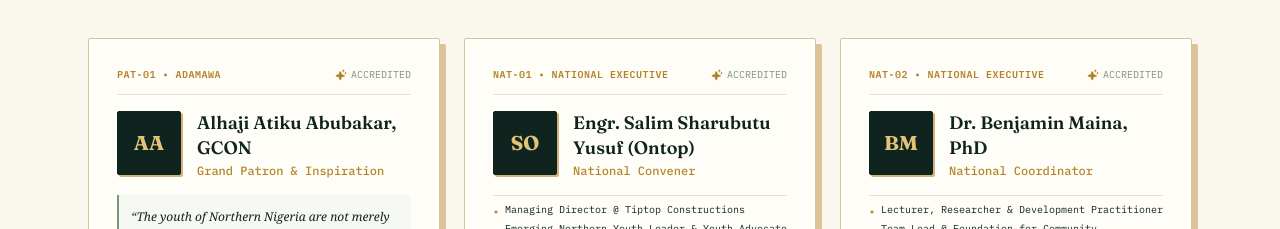
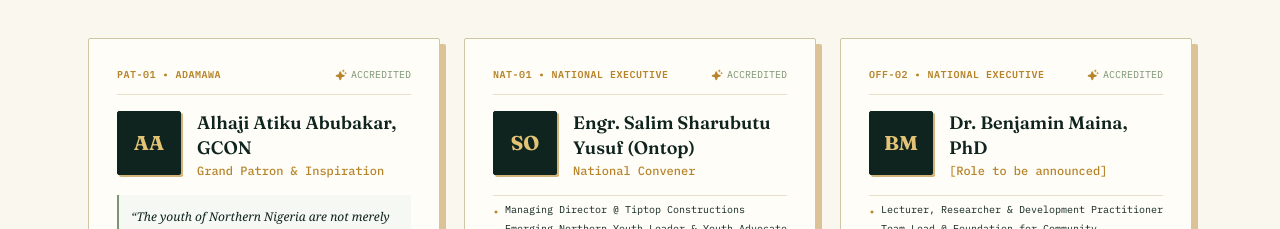
Before and after one commit to Yamojr001/anyv, a React (Vite) app: page /leadership in a window 1280 px wide. Shown: the part 705-934 px from the top of the page. Built offline with nearby package versions, Linux system fonts and the light colour scheme.

Commit message:
fix: add vercel.json SPA rewrite rule to resolve 404 on refresh, and set Dr. Benjamin Maina role to pending

```diff
--- a/src/data/leadershipData.js
+++ b/src/data/leadershipData.js
@@ -55,10 +55,10 @@ export const leadershipOfficials = [
   {
     id: 'exec-benjamin-maina',
     name: 'Dr. Benjamin Maina, PhD',
-    rankTitle: 'National Coordinator',
+    rankTitle: '[Role to be announced]',
     category: 'executive',
-    state: 'National Secretariat (National Officer)',
-    badgeCode: 'NAT-02',
+    state: 'National Leadership',
+    badgeCode: 'OFF-02',
     // photoUrl: '/images/officials/benjamin-maina.png', // Commented out for now
     photoUrl: '',
     initials: 'BM',
```
Also changed, not shown: vercel.json (added).
